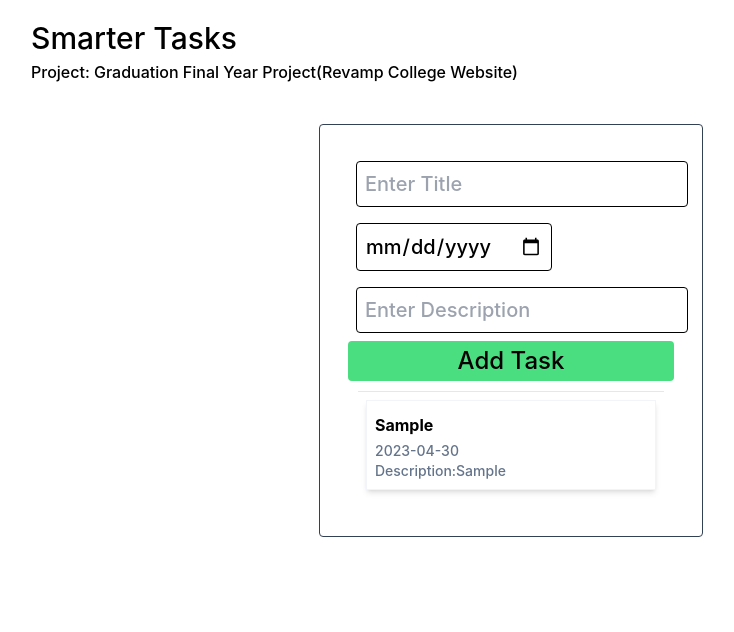
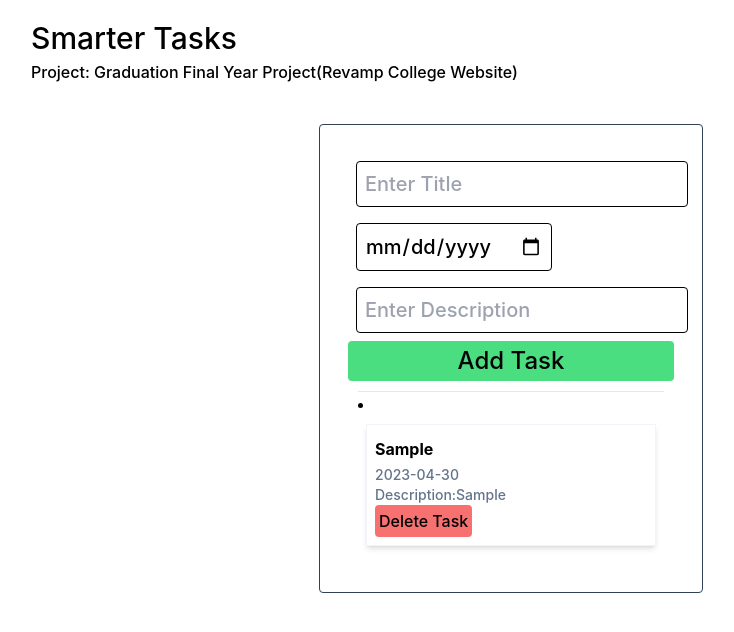
Before and after one commit to JavidSumra/WD-301, a React (Create React App) app in the folder smarter-tasks/: page / in a window 1280 px wide. Both pictures are taken after typing "Sample", "Sample" into the empty fields and a click on the button "Add Task". Shown: the top 632 px of the page, without its empty margins (129-863 px from the left). Built offline with nearby package versions, Linux system fonts and the light colour scheme.

Commit message:
Function Base Component

```diff
--- a/smarter-tasks/src/Task.tsx
+++ b/smarter-tasks/src/Task.tsx
@@ -5,23 +5,30 @@ interface TaskProp {
   title: string;
   dueDate: string;
   description: string;
+  removeTask: (title: string) => void;
 }
 
-class Task extends React.Component<TaskProp> {
-  render() {
-    return (
-      <div className="TaskItem">
-        <hr />
+const Task = (props: TaskProp) => {
+  return (
+    <div className="TaskItem">
+      <hr />
+      <li>
         <div className="shadow-md border border-slate-100 p-2 m-2">
-          <h2 className="text-base font-bold my-1">{this.props.title}</h2>
-          <p className="text-sm text-slate-500">{this.props.dueDate}</p>
+          <h2 className="text-base font-bold my-1">{props.title}</h2>
+          <p className="text-sm text-slate-500">{props.dueDate}</p>
           <p className="text-sm text-slate-500">
-            Description:{this.props.description}
+            Description:{props.description}
           </p>
+          <button
+            className="deleteTaskButton bg-red-400 p-1 rounded"
+            onClick={() => props.removeTask(props.title)}
+          >
+            Delete Task
+          </button>
         </div>
-      </div>
-    );
-  }
-}
+      </li>
+    </div>
+  );
+};
 
 export default Task;
```
